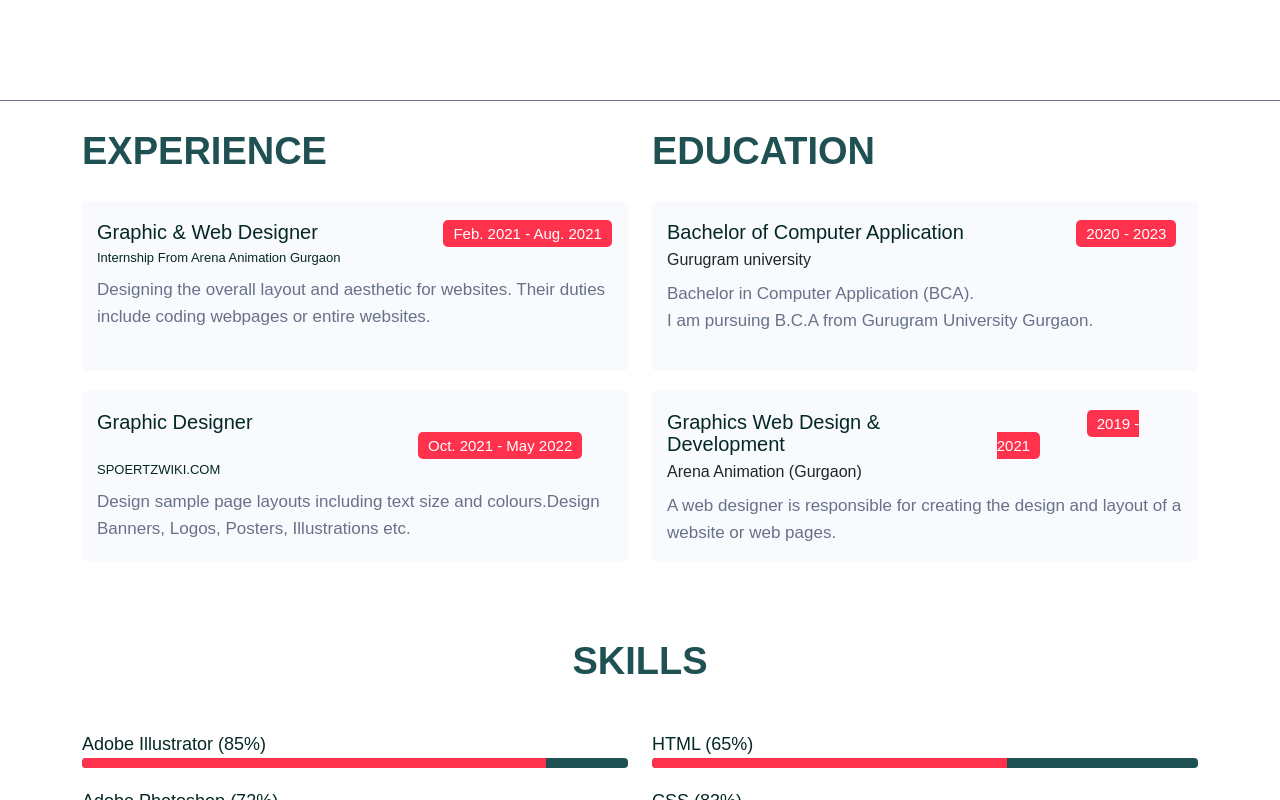
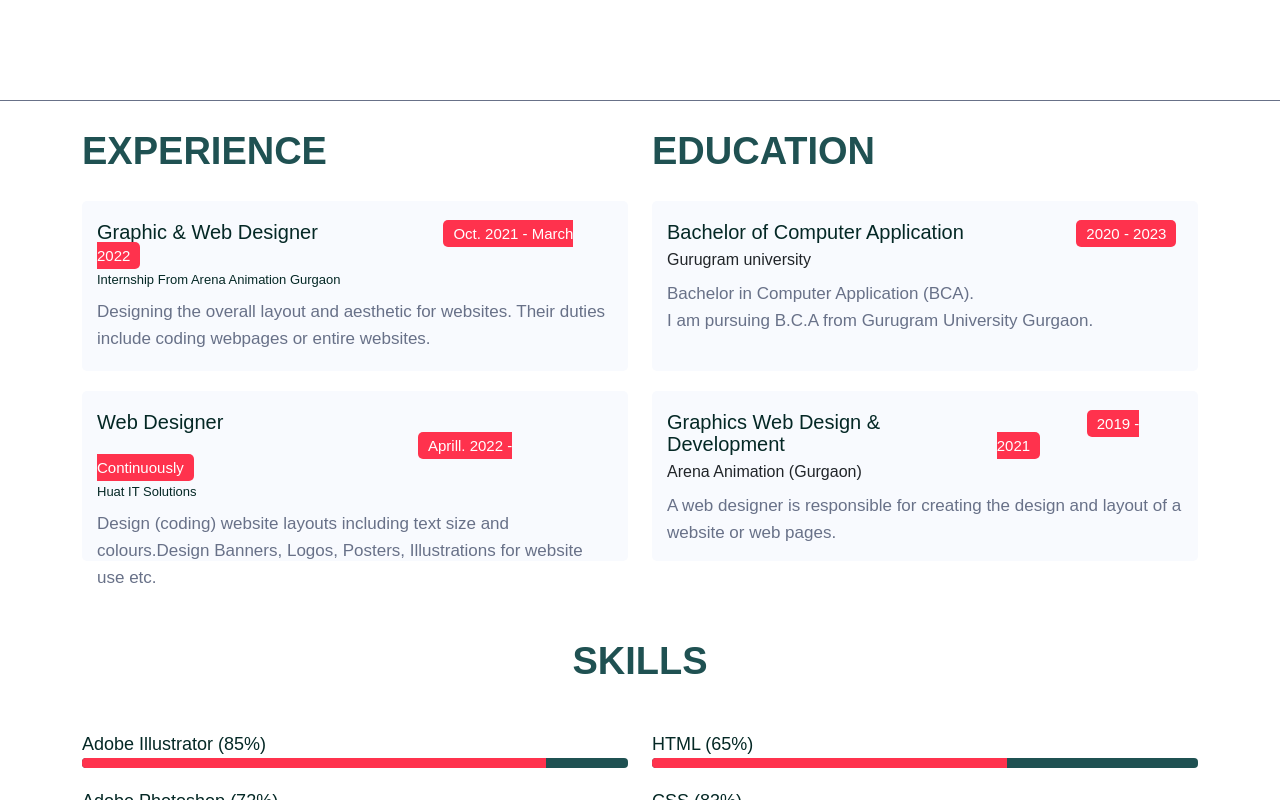
Before and after one commit to javed-mohd/irfan_res, a plain HTML site: page index.html in a window 1280 px wide. Shown: the part 1350-2150 px from the top of the page. Drawn offline with nearby package versions, Linux system fonts and the light colour scheme.

Commit message:
Add files via upload

```diff
--- a/index.html
+++ b/index.html
@@ -32,8 +32,10 @@
                 Welcome! <span class="spa_name">i am Irfan</span>
               </h4>
               <h1 class="h-1">I'm <span class="type type-2"></span></h1>
-              <h5 class="h-5">Web designer| Graphic Designer | Freelance</h5>
-              <button class="btn-4">GET IN TOUCH</button>
+              <h5 class="h-5">Web designer| Graphic Designer | freelancer</h5>
+              <a href="images/Irfan-resume.pdf" target="_blank"
+                ><button class="btn-4">GET IN TOUCH</button></a
+              >
             </div>
           </div>
         </div>
@@ -157,9 +159,9 @@
             <div class="col-md-12 col_first">
               <h5>
                 Graphic & Web Designer
-                <span class="spa_exp do_od last_3">Feb. 2021 - Aug. 2021</span>
+                <span class="spa_exp do_od last_3">Oct. 2021 - March 2022</span>
               </h5>
-              <h4 class="exp_phone">(Feb. 2021 - Aug. 2021)</h4>
+              <h4 class="exp_phone">(Oct. 2021 - March 2022)</h4>
               <h6 class="h6_exp easeprint">
                 Internship From Arena Animation Gurgaon
               </h6>
@@ -171,18 +173,19 @@
 
             <div class="col-md-12 height_top">
               <h5>
-                Graphic Designer
+                Web Designer
                 <div class="non">
                   <span class="spa_exp spa_gra do_od_2 last_3"
-                    >Oct. 2021 - May 2022</span
+                    >Aprill. 2022 - Continuously</span
                   >
                 </div>
               </h5>
-              <h4 class="exp_phone">(Oct. 2021 - May 2022</h4>
-              <h6 class="h6_exp easeprint">SPOERTZWIKI.COM</h6>
+              <h4 class="exp_phone">(Aprill. 2022 - Continuously</h4>
+              <h6 class="h6_exp easeprint">Huat IT Solutions</h6>
               <p>
-                Design sample page layouts including text size and
-                colours.Design Banners, Logos, Posters, Illustrations etc.
+                Design (coding) website layouts including text size and
+                colours.Design Banners, Logos, Posters, Illustrations for
+                website use etc.
               </p>
             </div>
           </div>
```
Also changed, not shown: 1 other file.
